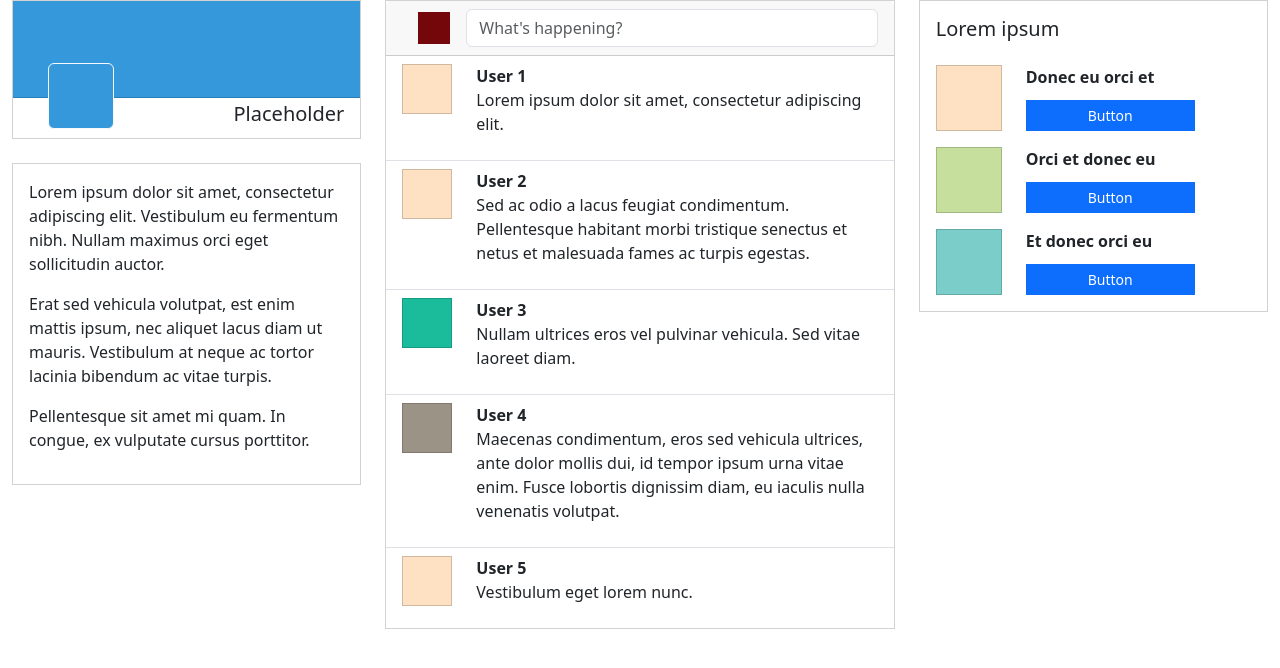
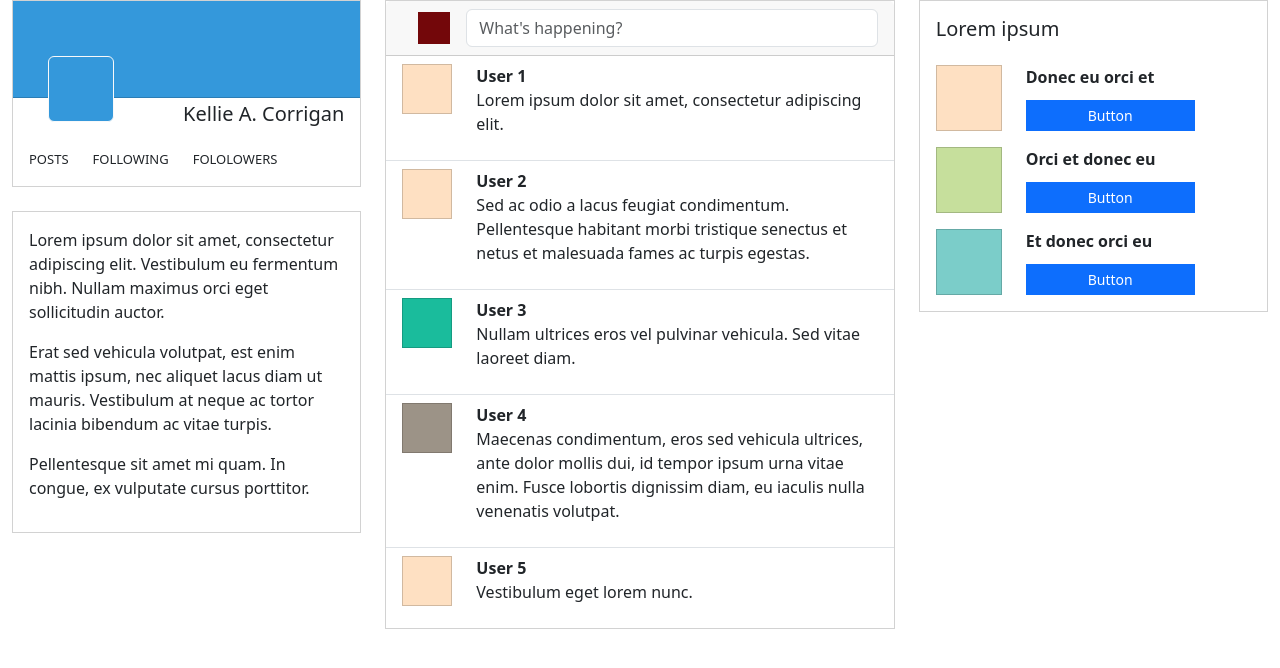
Before and after one commit to Hoomee90/social-media-clone, a React (Create React App) app: page / in a window 1280 px wide. Shown: the top 668 px of the page. Built offline with nearby package versions, Linux system fonts and the light colour scheme.

Commit message:
add profile box links

```diff
--- a/src/components/ProfileBox.js
+++ b/src/components/ProfileBox.js
@@ -1,4 +1,5 @@
 import React from "react";
+import { Stack } from "react-bootstrap";
 import Card from 'react-bootstrap/Card';
 
 function ProfileBox() {
@@ -7,7 +8,15 @@ function ProfileBox() {
       <Card>
         <Card.Header className="p-5 rounded-0" style={{ backgroundColor: "#3498DB" }}></Card.Header>
         <Card border="light" className="z-1 position-absolute profile-picture" style={{ backgroundColor: "#3498DB" }}></Card>
-        <Card.Title className="py-1 me-3 text-end" >Placeholder</Card.Title>
+        <Card.Title className="pt-1 me-3 text-end" >Kellie A. Corrigan</Card.Title>
+        <Card.Body>
+          <Stack direction="horizontal" gap={4}>
+            <a href="#">POSTS</a>
+            <a href="#">FOLLOWING</a>
+            <a href="#">FOLOLOWERS</a>
+          </Stack>
+        </Card.Body>
+
       </Card>
     </React.Fragment>
   );
--- a/src/index.css
+++ b/src/index.css
@@ -10,10 +10,16 @@
 
 .profile-picture {
   padding: 2em;
-  top: 45%;
+  top: 30%;
   left: 10%;
 }
 
 .account {
   padding: 2em;
 }
+
+a {
+  font-size: 13px;
+  color: inherit;
+  text-decoration: none;
+}
```
